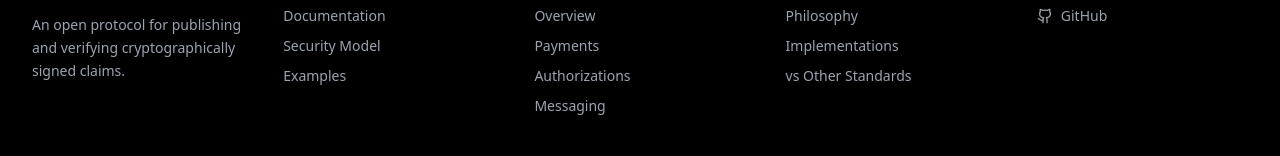
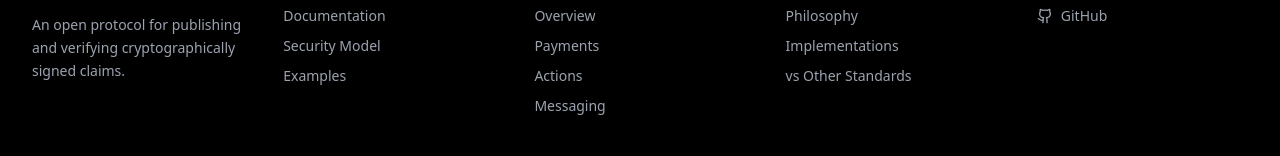
Before and after one commit to OpenClaiming/Website, a React (Vite) app: page /EVMBlockchains in a window 1280 px wide. Shown: the part 8453-8609 px from the top of the page. Built offline with nearby package versions, Linux system fonts and the light colour scheme; no server answers.

Commit message:
File changes

```diff
--- a/src/components/Footer.jsx
+++ b/src/components/Footer.jsx
@@ -32,7 +32,7 @@ export default function Footer() {
             <div className="space-y-2.5">
               <Link to="/Extensions" onClick={() => setTimeout(() => window.scrollTo({ top: 0, behavior: 'smooth' }), 0)} className="block text-sm hover:text-white transition-colors">Overview</Link>
               <Link to="/PaymentsExtension" onClick={() => setTimeout(() => window.scrollTo({ top: 0, behavior: 'smooth' }), 0)} className="block text-sm hover:text-white transition-colors">Payments</Link>
-              <Link to="/AuthorizationsExtension" onClick={() => setTimeout(() => window.scrollTo({ top: 0, behavior: 'smooth' }), 0)} className="block text-sm hover:text-white transition-colors">Authorizations</Link>
+              <Link to="/ActionsExtension" onClick={() => setTimeout(() => window.scrollTo({ top: 0, behavior: 'smooth' }), 0)} className="block text-sm hover:text-white transition-colors">Actions</Link>
               <Link to="/MessagingExtension" onClick={() => setTimeout(() => window.scrollTo({ top: 0, behavior: 'smooth' }), 0)} className="block text-sm hover:text-white transition-colors">Messaging</Link>
             </div>
           </div>
--- a/src/components/Navbar.jsx
+++ b/src/components/Navbar.jsx
@@ -23,7 +23,7 @@ const navLinks = [
     children: [
       { label: "Overview", path: "/Extensions" },
       { label: "Payments", path: "/PaymentsExtension" },
-      { label: "Authorizations", path: "/AuthorizationsExtension" },
+      { label: "Actions", path: "/ActionsExtension" },
       { label: "Messaging", path: "/MessagingExtension" },
       { label: "divider" },
       { label: "EVM Blockchains", path: "/EVMBlockchains" },
```
